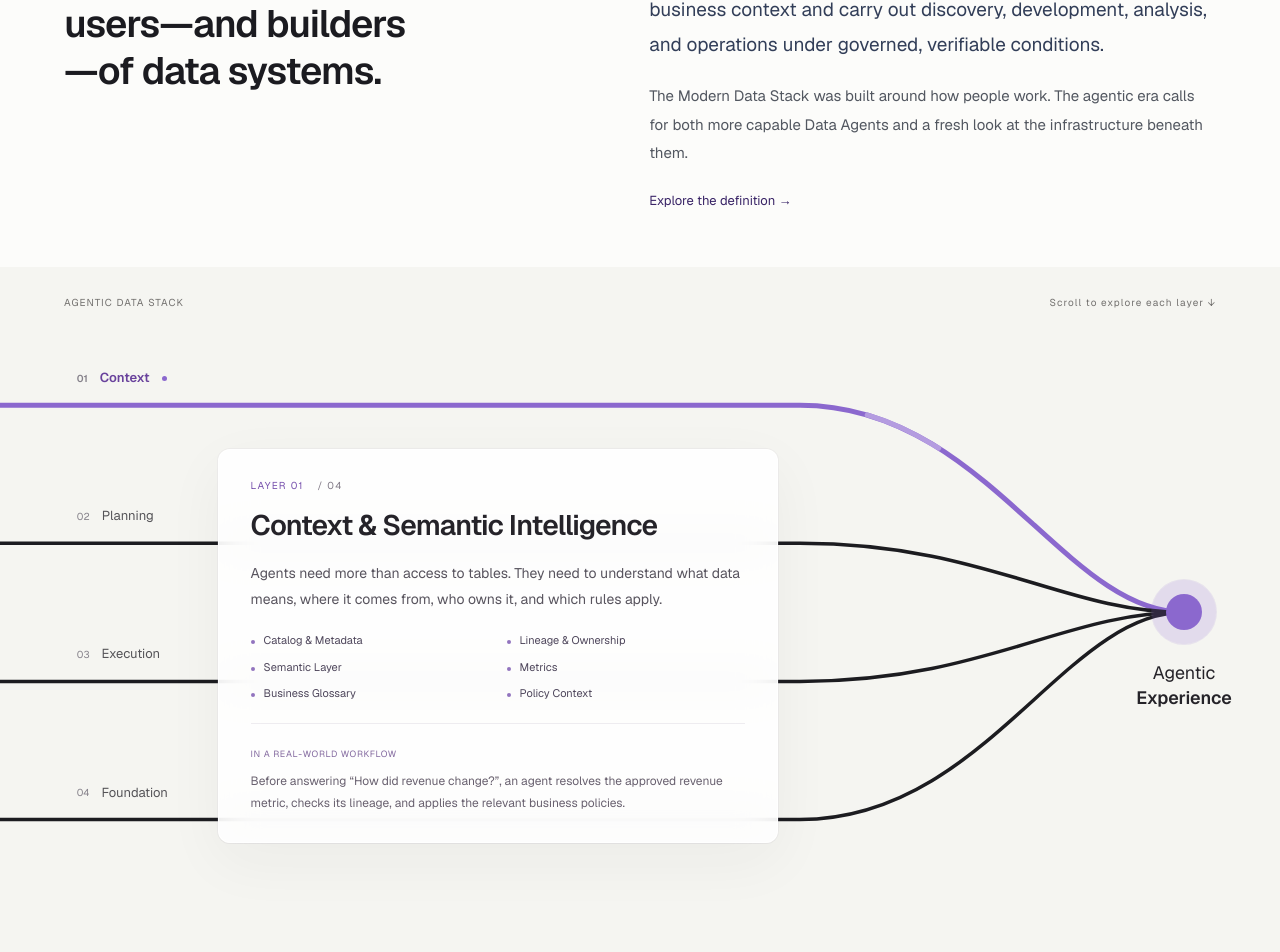
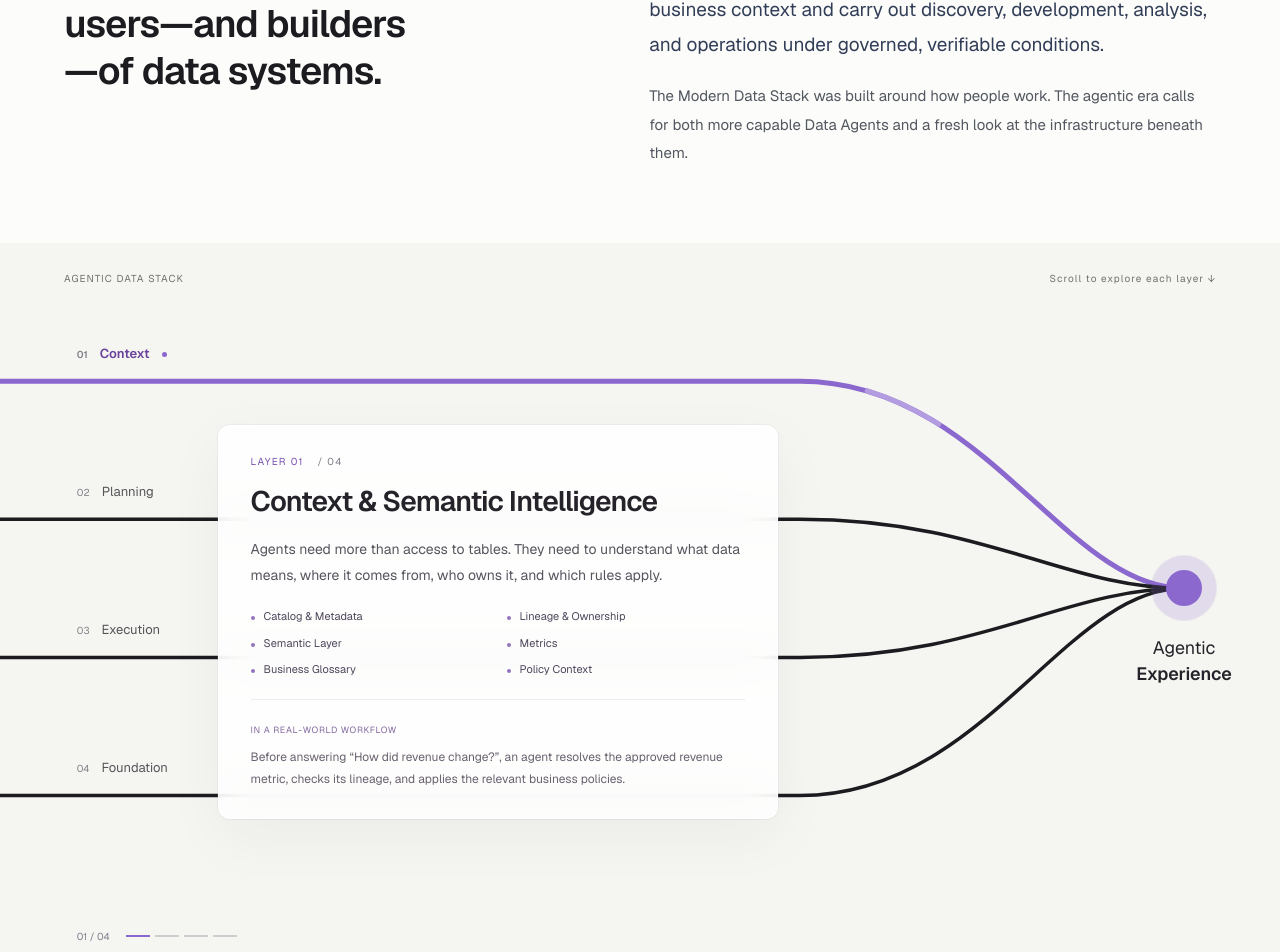
Before and after one commit to Datus-ai/agentic-data-stack-website, a Next.js app: page / in a window 1280 px wide. Shown: the part 2237-3189 px from the top of the page. Built offline with nearby package versions, Linux system fonts and the light colour scheme.

Commit message:
Remove misleading deeper-definition link to community About page

```diff
--- a/components/community/Pages.tsx
+++ b/components/community/Pages.tsx
@@ -386,10 +386,6 @@ export function Home({ locale }: { locale: Locale }) {
                   ? "Modern Data Stack 围绕人的工作方式构建。Agent 时代既需要更强大的 Data Agent，也需要重新思考数据基础设施的架构与设计。"
                   : "The Modern Data Stack was built around how people work. The agentic era calls for both more capable Data Agents and a fresh look at the infrastructure beneath them."}
               </p>
-              <Link className="text-link" href={localPath("/about", locale)}>
-                {zh ? "深入理解 Agentic Data Stack" : "Explore the definition"}{" "}
-                →
-              </Link>
             </div>
           </div>
           <ArchitectureDiagram locale={locale} />
--- a/scripts/designer-theme/templates/home-architecture-en.html
+++ b/scripts/designer-theme/templates/home-architecture-en.html
@@ -1 +1 @@
-<section class="site-section definition-section" id="architecture"><div class="site-width"><div class="definition-grid"><div class="section-heading"><p class="eyebrow">WHAT IS AGENTIC DATA STACK?</p><h2>When agents become users—and builders—of data systems.</h2></div><div><p class="large-copy">The Agentic Data Stack is a data technology stack designed and evolved for AI agents, enabling them to understand data and business context and carry out discovery, development, analysis, and operations under governed, verifiable conditions.</p><p class="muted-copy">The Modern Data Stack was built around how people work. The agentic era calls for both more capable Data Agents and a fresh look at the infrastructure beneath them.</p><a class="text-link" href="/about">Explore the definition →</a></div></div><a class="architecture-image" href="/images/agentic-data-stack-architecture.png" target="_blank" rel="noopener noreferrer"><img src="/images/agentic-data-stack-architecture.png" alt="Agentic Data Stack reference architecture connecting agents, context, and data infrastructure" width="1400" height="800"><span>Reference architecture · Open full-size diagram ↗</span></a><p class="muted-copy">From agent planning and execution, through metadata, semantics, and business context, to data storage, queries, and pipelines. Governance, verification, and human collaboration span the stack.</p><a class="text-link" href="/resources">Explore the components →</a></div></section>
+<section class="site-section definition-section" id="architecture"><div class="site-width"><div class="definition-grid"><div class="section-heading"><p class="eyebrow">WHAT IS AGENTIC DATA STACK?</p><h2>When agents become users—and builders—of data systems.</h2></div><div><p class="large-copy">The Agentic Data Stack is a data technology stack designed and evolved for AI agents, enabling them to understand data and business context and carry out discovery, development, analysis, and operations under governed, verifiable conditions.</p><p class="muted-copy">The Modern Data Stack was built around how people work. The agentic era calls for both more capable Data Agents and a fresh look at the infrastructure beneath them.</p></div></div><a class="architecture-image" href="/images/agentic-data-stack-architecture.png" target="_blank" rel="noopener noreferrer"><img src="/images/agentic-data-stack-architecture.png" alt="Agentic Data Stack reference architecture connecting agents, context, and data infrastructure" width="1400" height="800"><span>Reference architecture · Open full-size diagram ↗</span></a><p class="muted-copy">From agent planning and execution, through metadata, semantics, and business context, to data storage, queries, and pipelines. Governance, verification, and human collaboration span the stack.</p><a class="text-link" href="/resources">Explore the components →</a></div></section>
--- a/scripts/designer-theme/templates/home-architecture-zh.html
+++ b/scripts/designer-theme/templates/home-architecture-zh.html
@@ -1 +1 @@
-<section class="site-section definition-section" id="architecture"><div class="site-width"><div class="definition-grid"><div class="section-heading"><p class="eyebrow">WHAT IS AGENTIC DATA STACK?</p><h2>当 Agent 成为数据系统的使用者与建设者。</h2></div><div><p class="large-copy">Agentic Data Stack 指面向 AI Agent 设计和演进的数据技术栈，使 Agent 能够理解数据与业务上下文，并在受治理、可验证的条件下完成数据发现、开发、分析和运维等任务。</p><p class="muted-copy">Modern Data Stack 围绕人的工作方式构建。Agent 时代既需要更强大的 Data Agent，也需要重新思考数据基础设施的架构与设计。</p><a class="text-link" href="/zh/about">深入理解 Agentic Data Stack →</a></div></div><a class="architecture-image" href="/images/agentic-data-stack-architecture.png" target="_blank" rel="noopener noreferrer"><img src="/images/agentic-data-stack-architecture.png" alt="Agentic Data Stack 参考架构：连接 Data Agent、上下文与数据基础设施（图内为英文）" width="1400" height="800"><span>参考架构 · 点击查看原图（英文） ↗</span></a><p class="muted-copy">从 Agent 的规划与执行，到元数据、语义和业务上下文，再到数据存储、查询与流水线；治理、验证和人的协作贯穿全栈。</p><a class="text-link" href="/zh/resources">探索架构中的组件 →</a></div></section>
+<section class="site-section definition-section" id="architecture"><div class="site-width"><div class="definition-grid"><div class="section-heading"><p class="eyebrow">WHAT IS AGENTIC DATA STACK?</p><h2>当 Agent 成为数据系统的使用者与建设者。</h2></div><div><p class="large-copy">Agentic Data Stack 指面向 AI Agent 设计和演进的数据技术栈，使 Agent 能够理解数据与业务上下文，并在受治理、可验证的条件下完成数据发现、开发、分析和运维等任务。</p><p class="muted-copy">Modern Data Stack 围绕人的工作方式构建。Agent 时代既需要更强大的 Data Agent，也需要重新思考数据基础设施的架构与设计。</p></div></div><a class="architecture-image" href="/images/agentic-data-stack-architecture.png" target="_blank" rel="noopener noreferrer"><img src="/images/agentic-data-stack-architecture.png" alt="Agentic Data Stack 参考架构：连接 Data Agent、上下文与数据基础设施（图内为英文）" width="1400" height="800"><span>参考架构 · 点击查看原图（英文） ↗</span></a><p class="muted-copy">从 Agent 的规划与执行，到元数据、语义和业务上下文，再到数据存储、查询与流水线；治理、验证和人的协作贯穿全栈。</p><a class="text-link" href="/zh/resources">探索架构中的组件 →</a></div></section>
```
